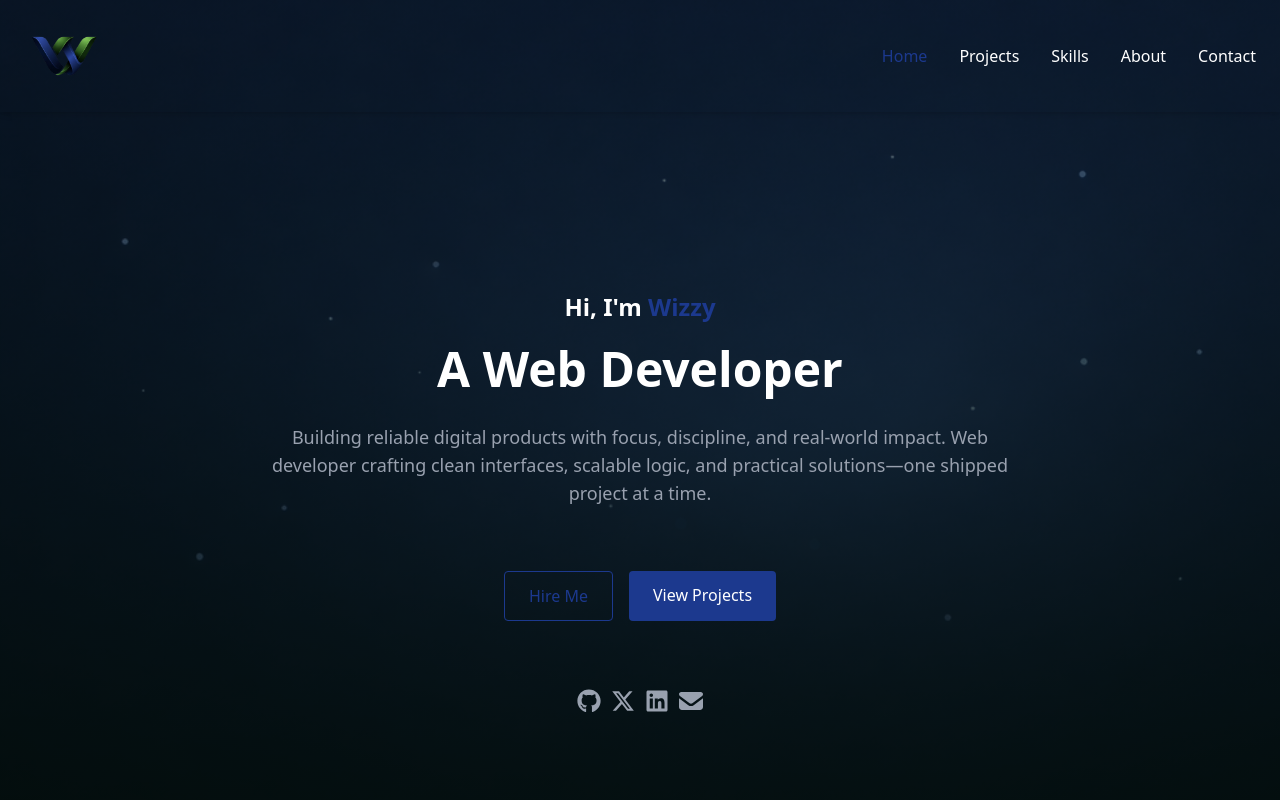
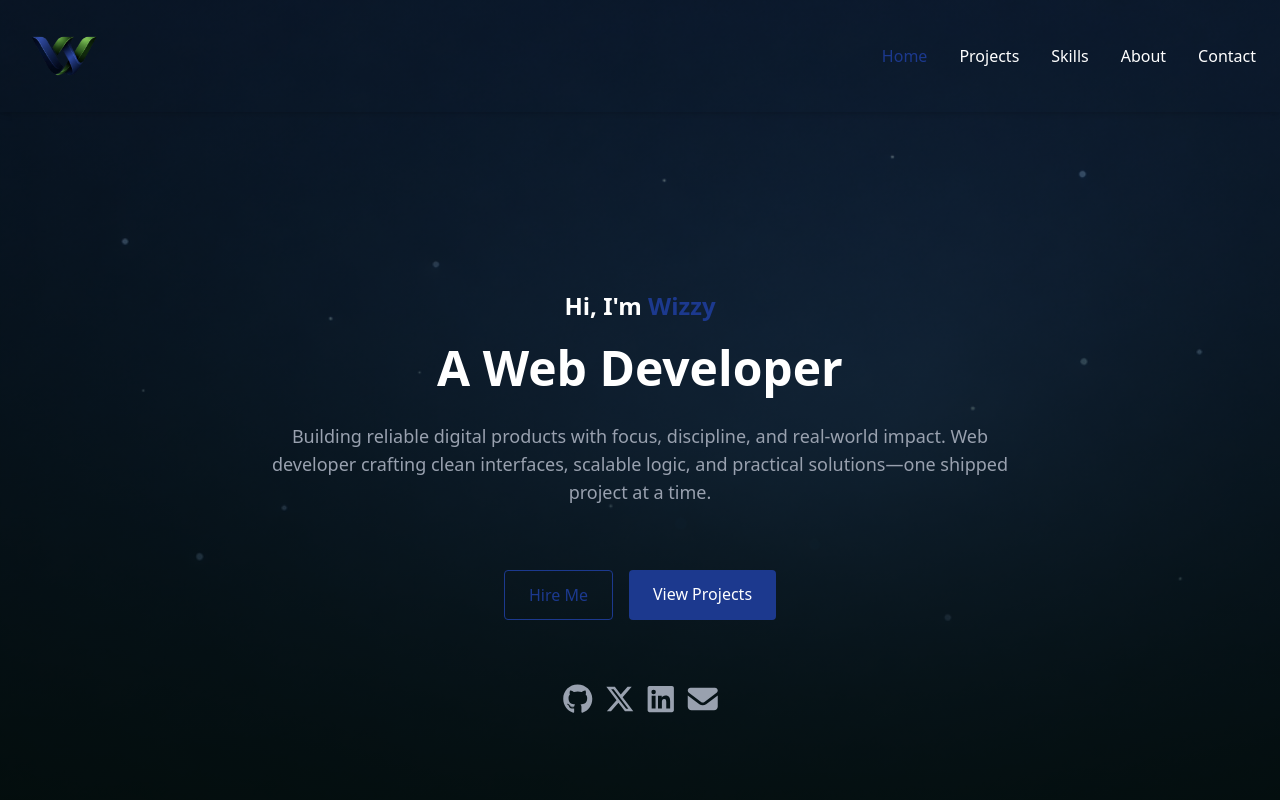
Before and after one commit to Wizzy019/Wizzy, a React (Vite) app: page /#/ in a window 1280 px wide. Shown: the top 800 px of the page. Built offline with nearby package versions, Linux system fonts and the light colour scheme.

Commit message:
Social icon increased

```diff
--- a/src/pages/Home.jsx
+++ b/src/pages/Home.jsx
@@ -92,7 +92,7 @@ function Home() {
           className="w-max flex justify-center gap-6 text-gray-400 p-4 rounded-full mt-6"
           variants={item}
         >
-          <SocialIcons icons={socialLinks} className="text-2xl md:text-2xl" />
+          <SocialIcons icons={socialLinks} className="text-3xl md:text-3xl" />
         </motion.div>
       </div>
     </motion.section>
```
